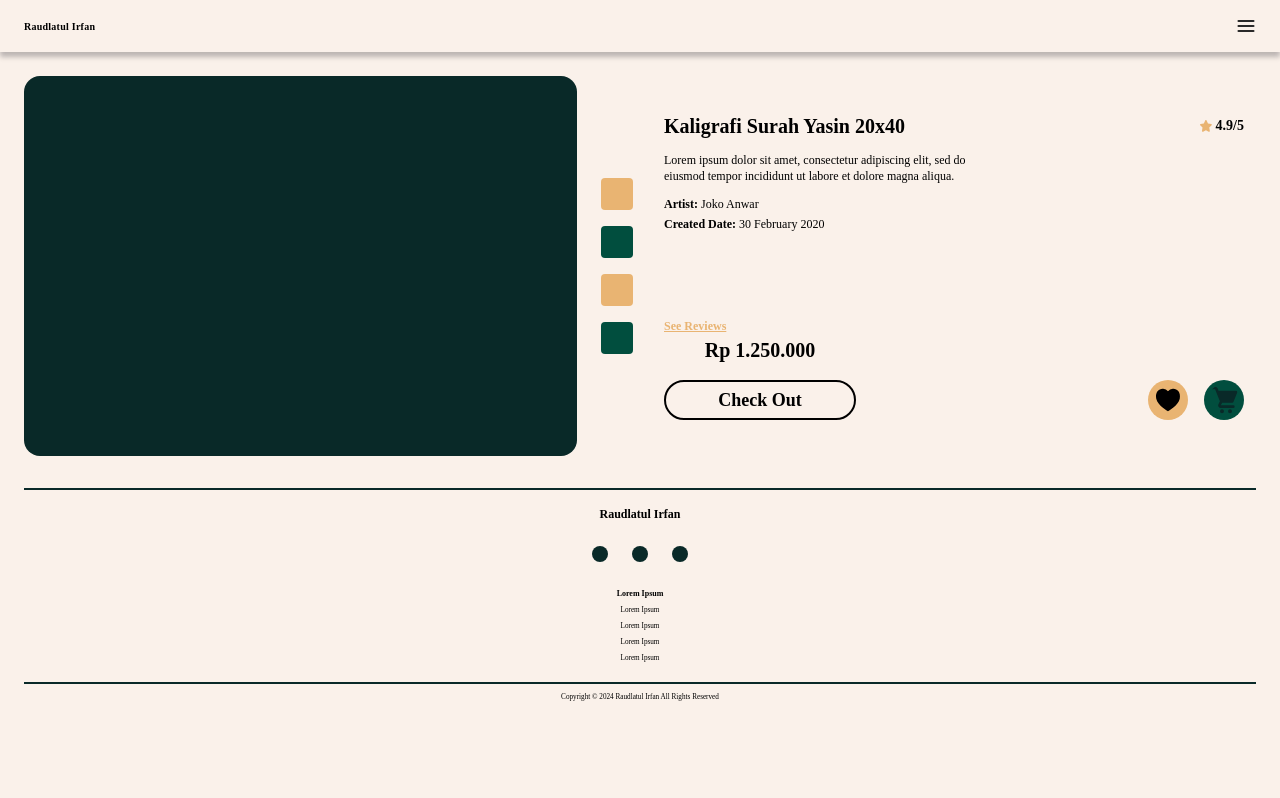
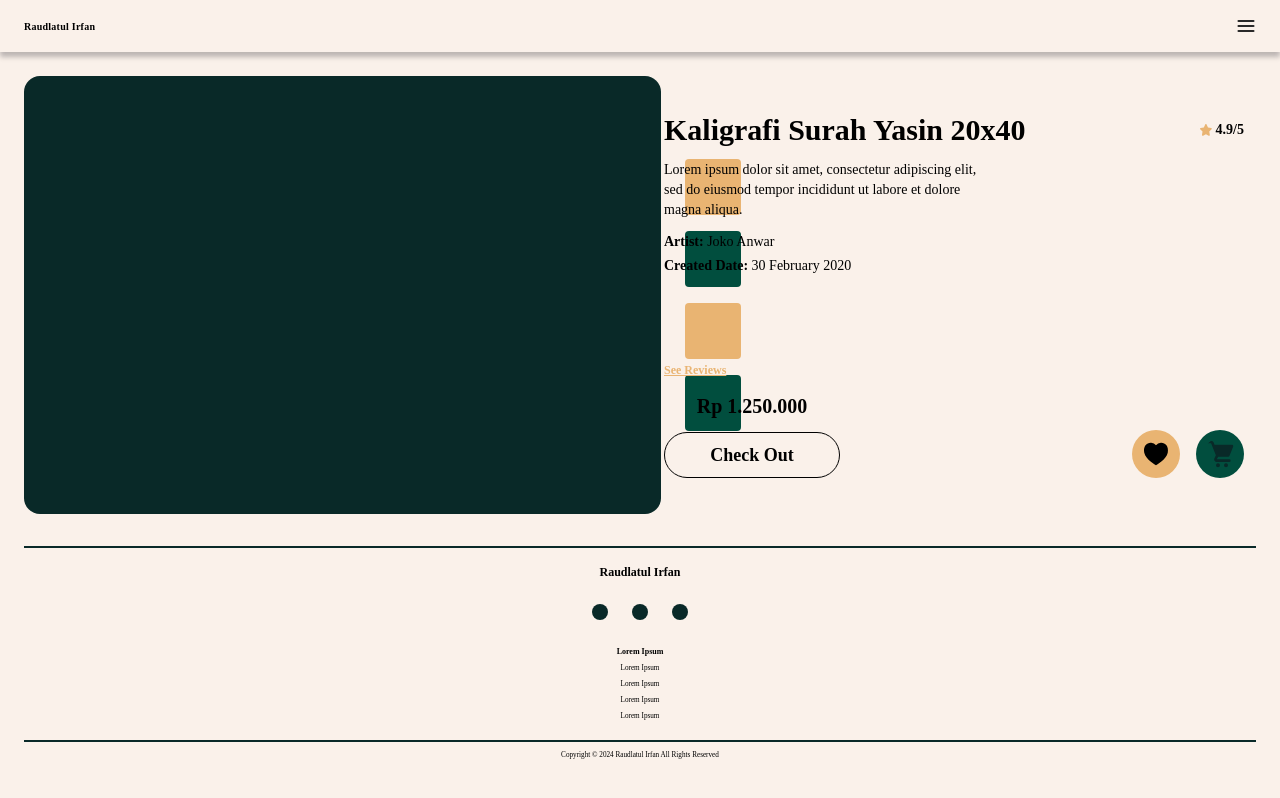
Before and after one commit to michaeltio/raudlatul_dummy, a Next.js app in the folder client/: page /content in a window 1280 px wide. Built offline with nearby package versions, Linux system fonts and the light colour scheme.

Commit message:
Content done

```diff
--- a/client/src/app/content/page.jsx
+++ b/client/src/app/content/page.jsx
@@ -9,17 +9,17 @@ function Content() {
         <div className="aspect-[16/11] bg-[#092928] rounded-2xl md:aspect-square md:flex-1 lg:aspect-[16/11]"></div>
 
         <div className="flex justify-center space-x-4 lg:flex-col lg:space-x-0 lg:space-y-4">
-          <div className="w-10 aspect-square bg-[#E9B472] rounded md:w-8"></div>
-          <div className="w-10 aspect-square bg-[#014E3E] rounded md:w-8"></div>
-          <div className="w-10 aspect-square bg-[#E9B472] rounded md:w-8"></div>
-          <div className="w-10 aspect-square bg-[#014E3E] rounded md:w-8"></div>
+          <div className="w-12 aspect-square bg-[#E9B472] rounded lg:w-14"></div>
+          <div className="w-12 aspect-square bg-[#014E3E] rounded lg:w-14"></div>
+          <div className="w-12 aspect-square bg-[#E9B472] rounded lg:w-14"></div>
+          <div className="w-12 aspect-square bg-[#014E3E] rounded lg:w-14"></div>
         </div>
       </div>
 
       <div className="p-9 content-center space-y-10 md:flex-1 md:space-y-20">
         <div className="space-y-3">
           <div className="flex justify-between items-center">
-            <h2 className="text-xl font-ptserif font-bold">Kaligrafi Surah Yasin 20x40</h2>
+            <h2 className="text-2xl font-ptserif font-bold md:text-xl lg:text-3xl">Kaligrafi Surah Yasin 20x40</h2>
             <div className="flex">
             <Image
                 src="/svg/icon/star-yellow.svg"
@@ -31,33 +31,33 @@ function Content() {
               <p className="text-sm font-ptserif font-bold">4.9/5</p>
             </div>
           </div>
-          <p className="text-xs font-ptserif w-80 mb-7">
+          <p className="text-sm font-ptserif w-80 mb-7 lg:text-md">
             Lorem ipsum dolor sit amet, consectetur adipiscing elit, sed do eiusmod tempor incididunt ut labore et dolore magna aliqua.
           </p>
           <div className="space-y-1">
-            <p className="text-xs font-ptserif"><b>Artist:</b> Joko Anwar</p>
-            <p className="text-xs font-ptserif mb-8"><b>Created Date:</b> 30 February 2020</p>
+            <p className="text-sm font-ptserif"><b>Artist:</b> Joko Anwar</p>
+            <p className="text-sm font-ptserif mb-8"><b>Created Date:</b> 30 February 2020</p>
           </div>
         </div>
 
         <div className="relative">
           <a href="#" className="text-xs font-bold font-ptserif text-[#E9B472] underline mt-10 mb-6">See Reviews</a>
-          <div className="w-48">
-            <p className="text-center text-xl font-bold font-ptserif mb-4">Rp 1.250.000</p>
-            <button className="w-48 py-1 text-lg font-bold font-ptserif border-2 border-black rounded-full">Check Out</button>
+          <div className="w-44">
+            <p className="text-center text-xl font-bold font-ptserif my-3">Rp 1.250.000</p>
+            <button className="w-44 py-2 text-lg font-bold font-ptserif border border-black rounded-full">Check Out</button>
           </div>
           <div className="flex absolute bottom-0 right-0 space-x-4">
             <Image
                 src="/svg/icon/love.svg"
                 alt="img love"
-                className="h-10 w-10 bg-[#E9B472] rounded-full p-1"
+                className="h-12 w-12 bg-[#E9B472] rounded-full p-2"
                 width={10}
                 height={10}
             />
             <Image
                 src="/svg/icon/cart.svg"
                 alt="img cart"
-                className="h-10 w-10 bg-[#014E3E] rounded-full p-1"
+                className="h-12 w-12 bg-[#014E3E] rounded-full p-2"
                 width={10}
                 height={10}
             />
```
